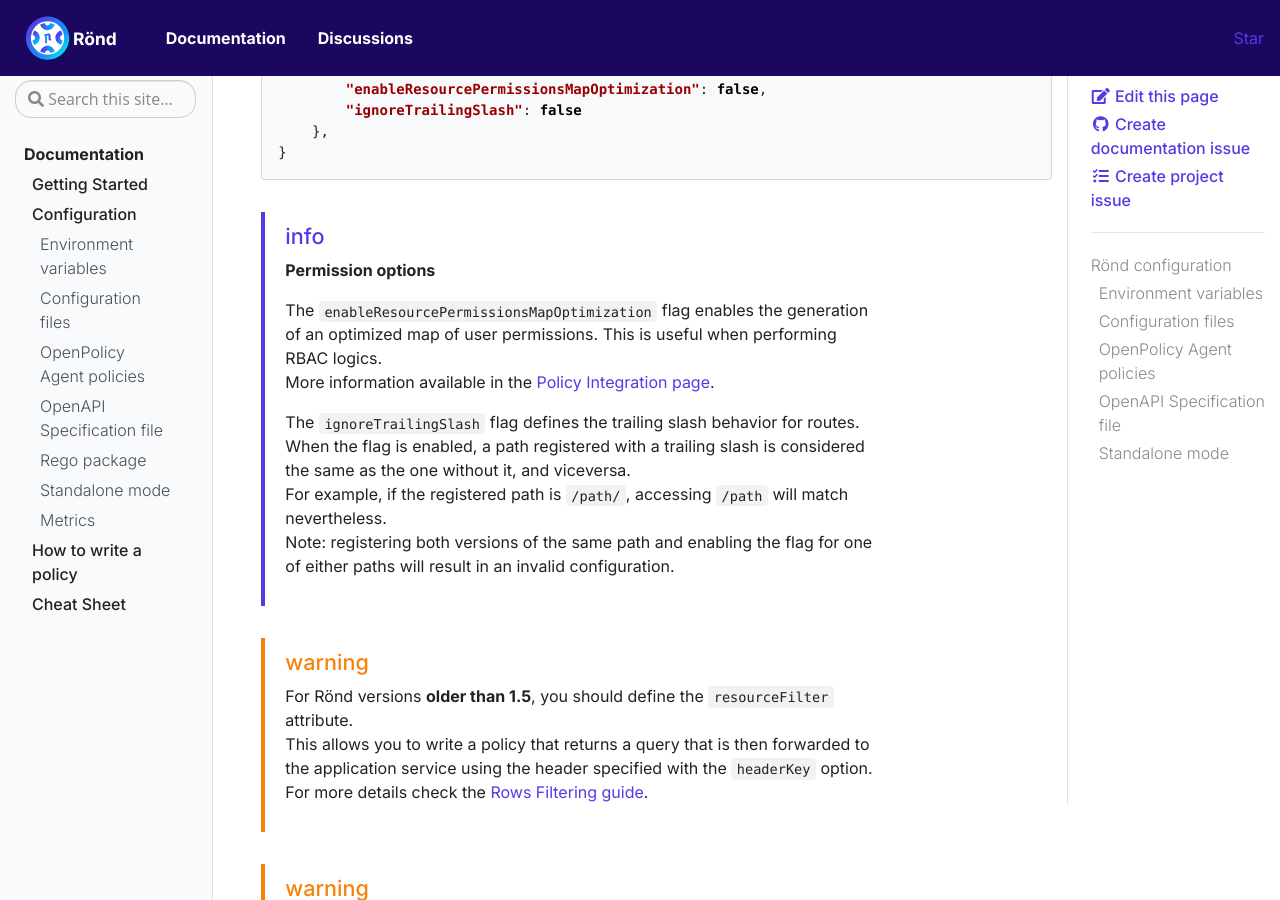
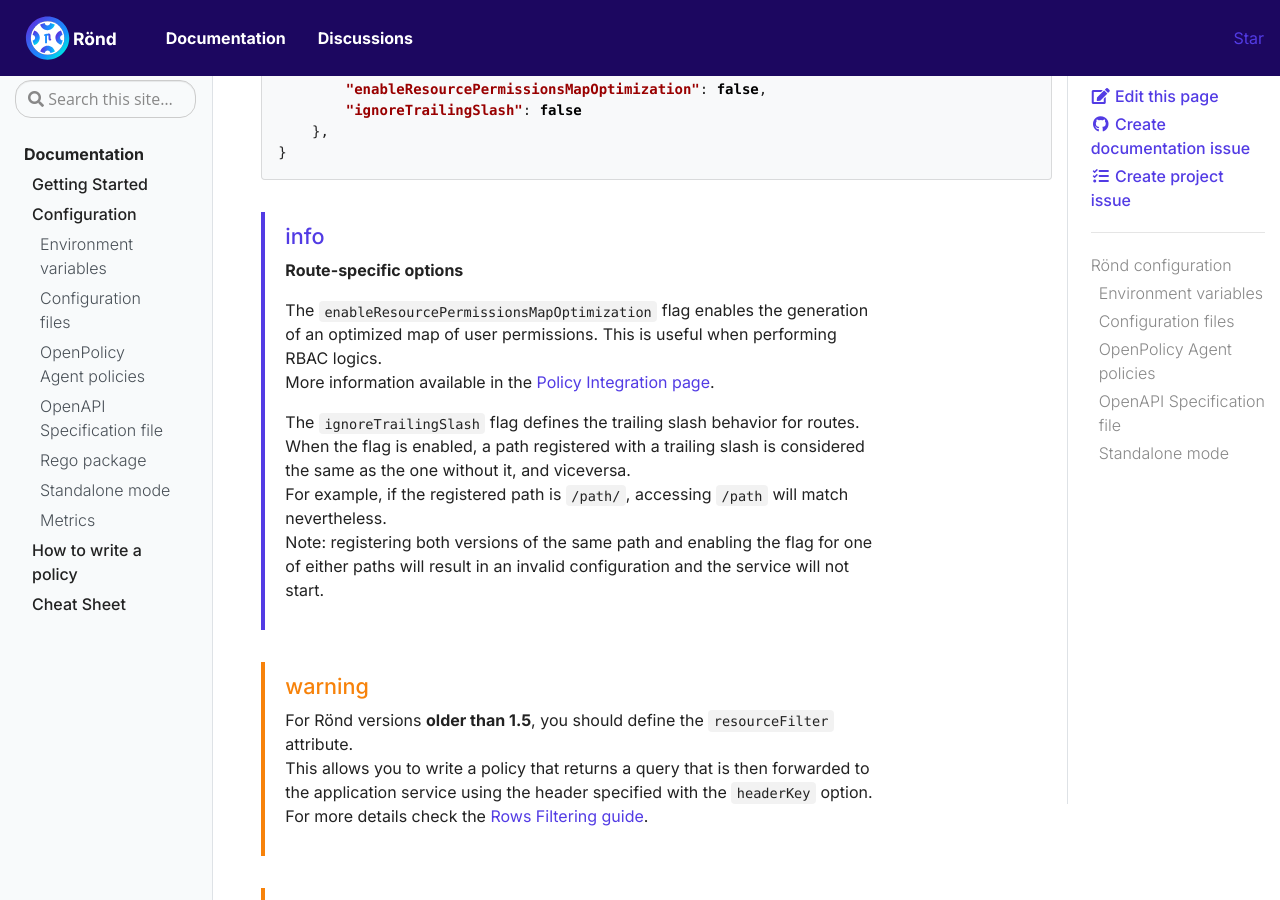
Before and after one commit to rond-authz/rond-authz.github.io, a Jekyll site: the page built from _docs/configuration.md, in a window 1280 px wide and 900 px high, scrolled down 4028 px. Built offline with Jekyll 4.4.1, drawn with Linux system fonts in a browser that asks for light colours.

Commit message:
Apply suggestions from code review
Co-authored-by: Federico Maggi <7142570+fredmaggiowski@users.noreply.github.com>

```diff
--- a/_docs/configuration.md
+++ b/_docs/configuration.md
@@ -104,14 +104,14 @@ This attribute is shaped as an object with the following properties:
 {%
   include alert.html
   type="info"
-  content="**Permission options**
+  content="**Route-specific options**
 
   The `enableResourcePermissionsMapOptimization` flag enables the generation of an optimized map of user permissions. This is useful when performing RBAC logics.
   More information available in the [Policy Integration page](policy-integration).
 
   The `ignoreTrailingSlash` flag defines the trailing slash behavior for routes. When the flag is enabled, a path registered with a trailing slash is considered the same as the one without it, and viceversa.
   For example, if the registered path is `/path/`, accessing `/path` will match nevertheless.
-  Note: registering both versions of the same path and enabling the flag for one of either paths will result in an invalid configuration." %}
+  Note: registering both versions of the same path and enabling the flag for one of either paths will result in an invalid configuration and the service will not start." %}
 
 {%
   include alert.html
```
